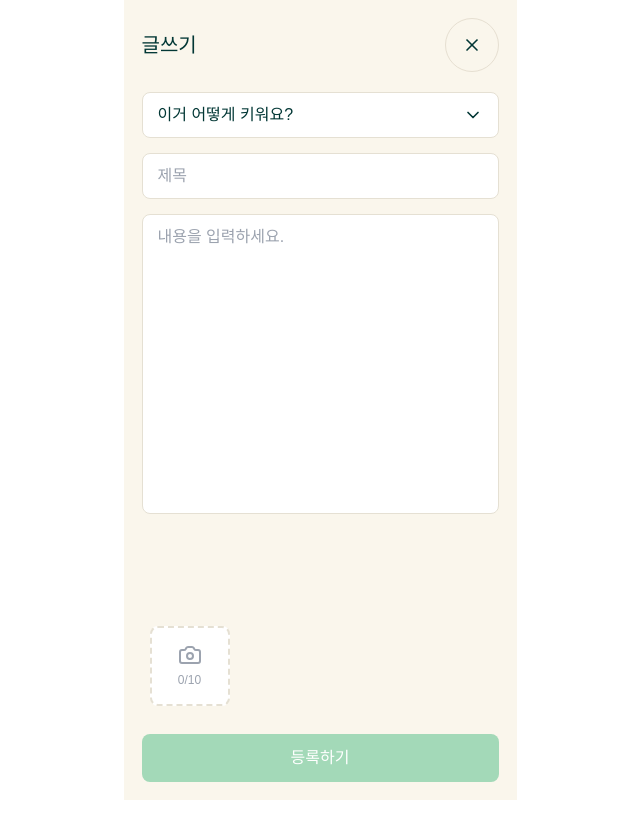
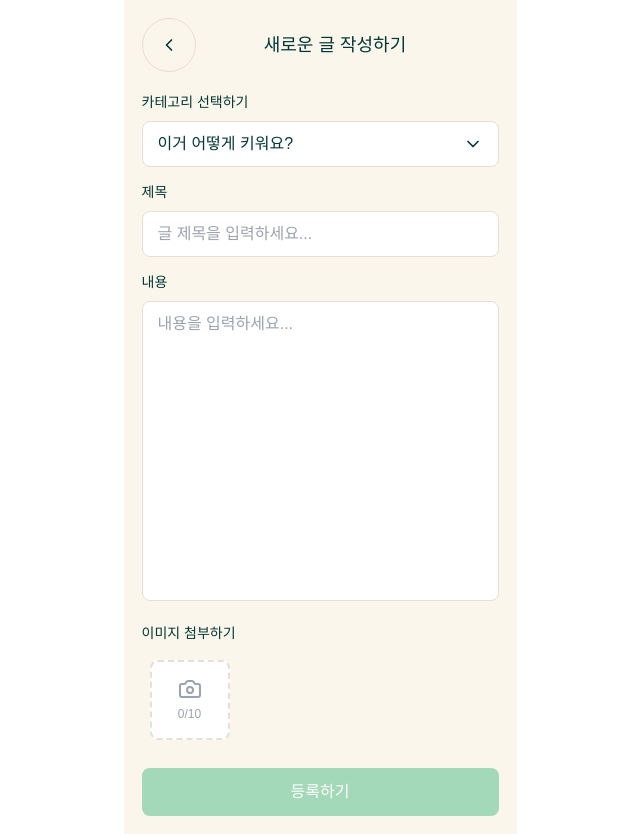
Before and after one commit to daybreaker42/KU-hackathon-2025, a Next.js app in the folder client/: page /community/write in a window 1280 px wide. Shown: the whole page, without its empty margins (320-960 px from the left). Before the commit the page ends 800 px from the top, so only its background shows below. Built offline with nearby package versions, Linux system fonts and the light colour scheme.

Commit message:
design: 글 작성하기 페이지 디자인 수정

```diff
--- a/client/app/community/write/page.tsx
+++ b/client/app/community/write/page.tsx
@@ -2,8 +2,8 @@
 
 import { useState } from 'react';
 import { useRouter } from 'next/navigation';
-import { Camera, ChevronDown, Image as ImageIcon, X } from 'lucide-react';
-import CloseButton from '@/app/component/common/CloseButton';
+import { Camera, ChevronDown, X } from 'lucide-react';
+import BackButton from '@/app/component/common/BackButton';
 
 // 카테고리 옵션
 const categoryOptions = [
@@ -47,13 +47,18 @@ export default function WritePostPage() {
     <div className="p-[18px] bg-[#FAF6EC] min-h-screen w-[393px] mx-auto flex flex-col">
       {/* 헤더 */}
       <div className="flex items-center justify-between mb-[20px]">
-        <h1 className="text-[#023735] font-medium text-[20px]">글쓰기</h1>
-        <CloseButton />
+        <BackButton />
+        <h1 className="text-[#023735] font-medium text-[18px] flex-1 text-center">새로운 글 작성하기</h1>
+        <div className="w-[24px]"></div> {/* BackButton과 균형을 맞추기 위한 공간 */}
       </div>
 
       <form onSubmit={handleSubmit} className="flex-1 flex flex-col">
         {/* 카테고리 선택 */}
-        <div className="relative mb-[15px]">
+        <div className="mb-[15px]">
+          <label className="block text-[#023735] font-medium text-[14px] mb-[8px]">
+            카테고리 선택하기
+          </label>
+          <div className="relative">
             <button
               type="button"
               onClick={() => setIsCategoryDropdownOpen(!isCategoryDropdownOpen)}
@@ -79,30 +84,38 @@ export default function WritePostPage() {
               </ul>
             )}
           </div>
+        </div>
 
         {/* 제목 입력 */}
         <div className="mb-[15px]">
+          <label className="block text-[#023735] font-medium text-[14px] mb-[8px]">
+            제목
+          </label>
           <input
             type="text"
             value={title}
             onChange={(e) => setTitle(e.target.value)}
-            placeholder="제목"
+            placeholder="글 제목을 입력하세요..."
             className="w-full px-[15px] py-[10px] bg-white border border-[#E5E0D3] rounded-lg text-[#023735] text-[16px] placeholder:text-[#9CA3AF] focus:outline-none focus:ring-1 focus:ring-[#42CA71]"
           />
         </div>
 
         {/* 내용 입력 */}
+        <label className="block text-[#023735] font-medium text-[14px] mb-[8px]">
+          내용
+        </label>
         <div className="flex-1 mb-[15px]">
           <textarea
             value={content}
             onChange={(e) => setContent(e.target.value)}
-            placeholder="내용을 입력하세요."
+            placeholder="내용을 입력하세요..."
             className="w-full h-full min-h-[300px] px-[15px] py-[10px] bg-white border border-[#E5E0D3] rounded-lg text-[#023735] text-[16px] placeholder:text-[#9CA3AF] resize-none focus:outline-none focus:ring-1 focus:ring-[#42CA71]"
           />
         </div>
 
         {/* 이미지 첨부 */}
         <div className="mb-[20px]">
+          <h2 className="text-[#023735] font-medium text-[14px] mb-[8px]">이미지 첨부하기</h2>
           <div className="flex items-center gap-[10px] overflow-x-auto p-2">
             <label className="flex-shrink-0 w-[80px] h-[80px] bg-white border-2 border-dashed border-[#E5E0D3] rounded-lg flex flex-col items-center justify-center cursor-pointer hover:bg-[#F5F2E8]">
               <Camera size={24} className="text-[#9CA3AF]" />
```
Lines whose indentation alone changed are shown as unchanged.
